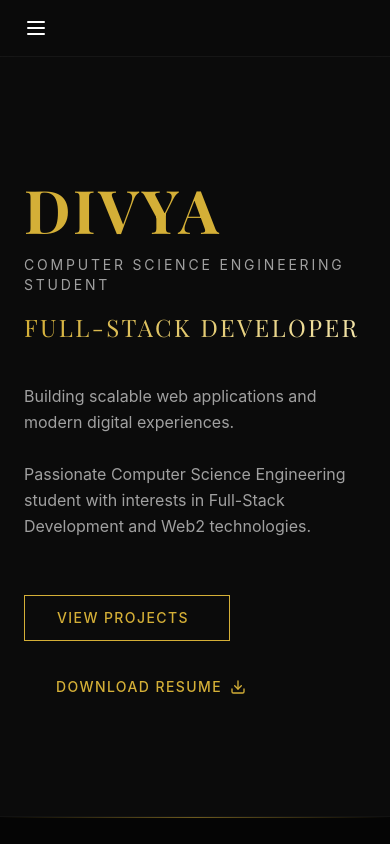
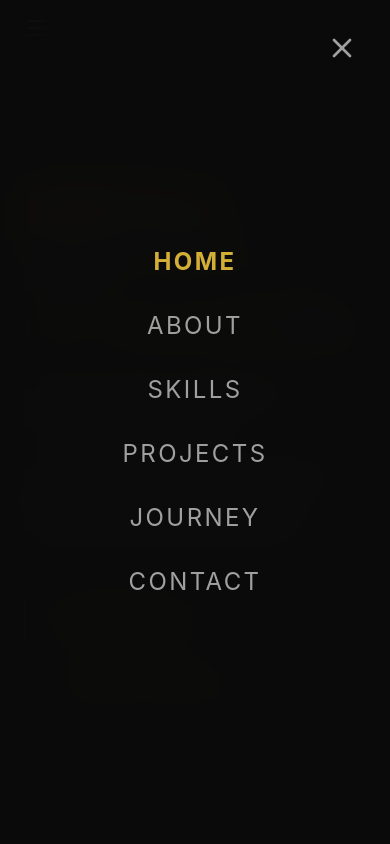
Before and after one commit to divya07-oh/portfolio, a React app: page / in a window 390 px wide. Both pictures are taken after a click on the button 36 px from the left and 28 px from the top of the page. Shown: the top 844 px of the page. Built offline with nearby package versions, Linux system fonts and the light colour scheme; the HTML template or start-up script is replaced by a standard one; a web font is replaced by a local one.

Commit message:
updating file

```diff
--- a/src/components/Navbar.jsx
+++ b/src/components/Navbar.jsx
@@ -1,4 +1,6 @@
-import { motion } from 'framer-motion';
+import { useState } from 'react';
+import { motion, AnimatePresence } from 'framer-motion';
+import { Menu, X } from 'lucide-react';
 
 const navItems = [
   { name: 'Home', id: 'home' },
@@ -10,19 +12,35 @@ const navItems = [
 ];
 
 export default function Navbar({ currentPage, setCurrentPage }) {
+  const [isMobileMenuOpen, setIsMobileMenuOpen] = useState(false);
+
+  const handleNavClick = (id) => {
+    setCurrentPage(id);
+    setIsMobileMenuOpen(false);
+  };
+
   return (
+    <>
       <nav className="fixed top-0 left-0 right-0 z-50 transition-all duration-300 bg-[#0B0B0B]/90 backdrop-blur-md py-4 border-b border-white/5">
         <div className="max-w-7xl mx-auto px-6 md:px-12 flex items-center justify-between">
 
           {/* No Logo as per requirements */}
           <div className="w-full flex items-center justify-between md:justify-end">
 
+            {/* Mobile Menu Button - Minimal version */}
+            <button
+              onClick={() => setIsMobileMenuOpen(true)}
+              className="md:hidden text-[#FFFFFF] hover:text-[#D4AF37] transition-colors"
+            >
+              <Menu size={24} />
+            </button>
+
             {/* Desktop Nav */}
             <div className="hidden md:flex items-center space-x-8">
               {navItems.map((item) => (
                 <button
                   key={item.id}
-              onClick={() => setCurrentPage(item.id)}
+                  onClick={() => handleNavClick(item.id)}
                   className={`text-sm tracking-wide transition-colors duration-300 hover:text-[#D4AF37] uppercase ${
                     currentPage === item.id ? 'text-[#D4AF37] font-medium relative' : 'text-[#A0A0A0]'
                   }`}
@@ -37,13 +55,46 @@ export default function Navbar({ currentPage, setCurrentPage }) {
                 </button>
               ))}
             </div>
-
-        {/* Mobile Menu Button - Minimal version */}
-        <button className="md:hidden text-[#FFFFFF] hover:text-[#D4AF37] transition-colors">
-          <svg xmlns="http://www.w3.org/2000/svg" width="24" height="24" viewBox="0 0 24 24" fill="none" stroke="currentColor" strokeWidth="2" strokeLinecap="round" strokeLinejoin="round"><line x1="4" x2="20" y1="12" y2="12"/><line x1="4" x2="20" y1="6" y2="6"/><line x1="4" x2="20" y1="18" y2="18"/></svg>
-        </button>
           </div>
         </div>
       </nav>
+
+      {/* Mobile Menu Overlay */}
+      <AnimatePresence>
+        {isMobileMenuOpen && (
+          <motion.div
+            initial={{ opacity: 0 }}
+            animate={{ opacity: 1 }}
+            exit={{ opacity: 0 }}
+            transition={{ duration: 0.3 }}
+            className="fixed inset-0 z-[60] bg-[#0B0B0B]/95 backdrop-blur-xl flex flex-col items-center justify-center"
+          >
+            <button
+              onClick={() => setIsMobileMenuOpen(false)}
+              className="absolute top-6 right-6 text-[#A0A0A0] hover:text-[#D4AF37] transition-colors p-2"
+            >
+              <X size={32} />
+            </button>
+
+            <div className="flex flex-col space-y-8 text-center w-full px-6">
+              {navItems.map((item, i) => (
+                <motion.button
+                  key={item.id}
+                  initial={{ opacity: 0, y: 20 }}
+                  animate={{ opacity: 1, y: 0 }}
+                  transition={{ delay: i * 0.1, duration: 0.4 }}
+                  onClick={() => handleNavClick(item.id)}
+                  className={`text-2xl tracking-widest uppercase transition-colors duration-300 ${
+                    currentPage === item.id ? 'text-[#D4AF37] font-bold' : 'text-[#A0A0A0] hover:text-[#FFFFFF]'
+                  }`}
+                >
+                  {item.name}
+                </motion.button>
+              ))}
+            </div>
+          </motion.div>
+        )}
+      </AnimatePresence>
+    </>
   );
 }
```
Lines whose indentation alone changed are shown as unchanged.
